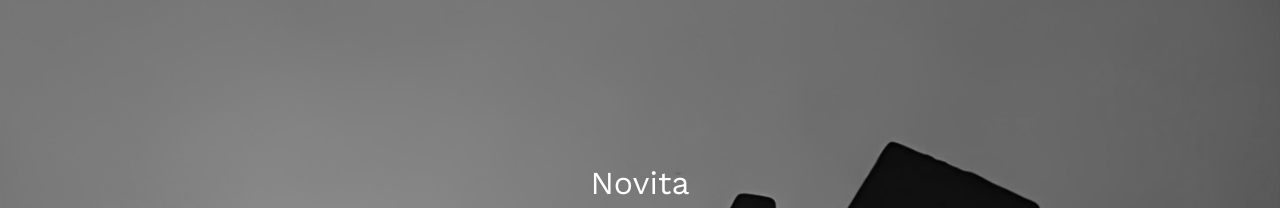
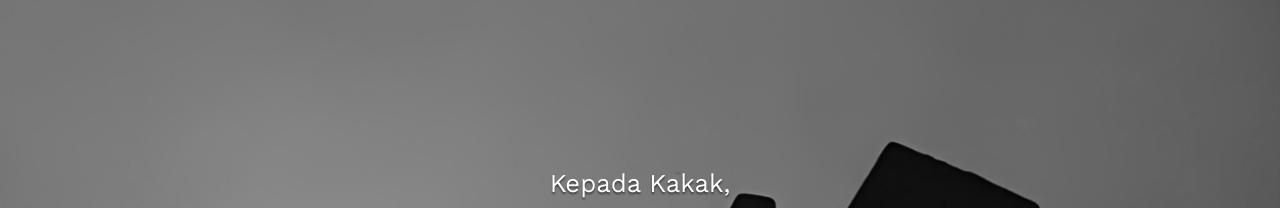
Before and after one commit to adimemes/Sweet_Seventen, a plain HTML site: page index.html in a window 1280 px wide. Shown: the top 208 px of the page. Drawn offline with nearby package versions, Linux system fonts and the light colour scheme; some packages are replaced by stand-ins of ours; a script that the page names is missing.

Commit message:
Update index.html

```diff
--- a/index.html
+++ b/index.html
@@ -29,7 +29,7 @@
   <section id="hero"
     class="hero w-100 h-100 p-3 mx-auto text-center d-flex justify-content-center align-items-center text-white">
     <main>
-      <h2>Novita</h2>
+      <h4>Kepada <span>Kakak, </span></h4>
       <h1>Sweet Seventen</h1>
       <p>Akan mengadakan perayaan ulang tahun ke-17 dalam:</p>
       <div class="simply-countdown"></div>
@@ -316,7 +316,7 @@
   <script>
     const urlParams = new URLSearchParams(window.location.search);
     const nama = urlParams.get('n') || '';
-    const pronoun = urlParams.get('p') || 'Bapak/Ibu/Saudara/i';
+    const pronoun = urlParams.get('p') || 'Kakak';
     const namaContainer = document.querySelector('.hero h4 span');
     namaContainer.innerText = `${pronoun} ${nama},`.replace(/ ,$/, ',');
 
```
